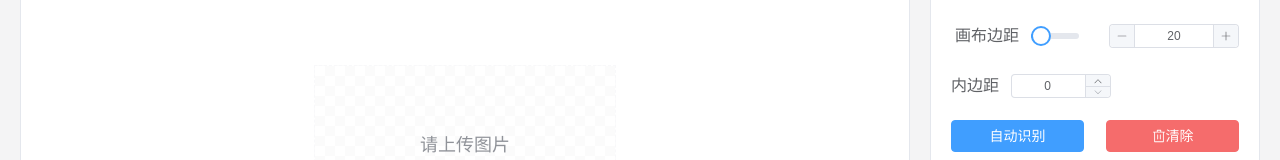
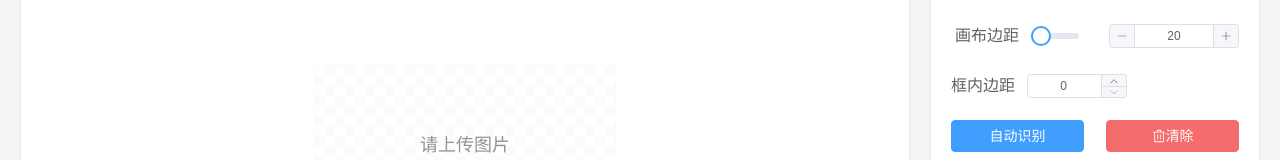
Before and after one commit to ask-tao/image-splitter, a Vue app: page / in a window 1280 px wide. Shown: the part 366-526 px from the top of the page. Built offline with nearby package versions, Linux system fonts and the light colour scheme.

Commit message:
fix: 修改内边距标签为框内边距以提高可读性

```diff
--- a/src/App.vue
+++ b/src/App.vue
@@ -44,7 +44,7 @@
             <el-form-item label-width="80px" label="画布边距">
               <el-slider v-model="canvasPadding" :min="0" :max="100" show-input size="small" />
             </el-form-item>
-            <el-form-item label-width="auto" label="内边距">
+            <el-form-item label-width="auto" label="框内边距">
               <el-input-number v-model="autoDetectPadding" :min="0" :max="50" controls-position="right" size="small" class="padding-input" />
             </el-form-item>
             <div class="action-buttons">
```
